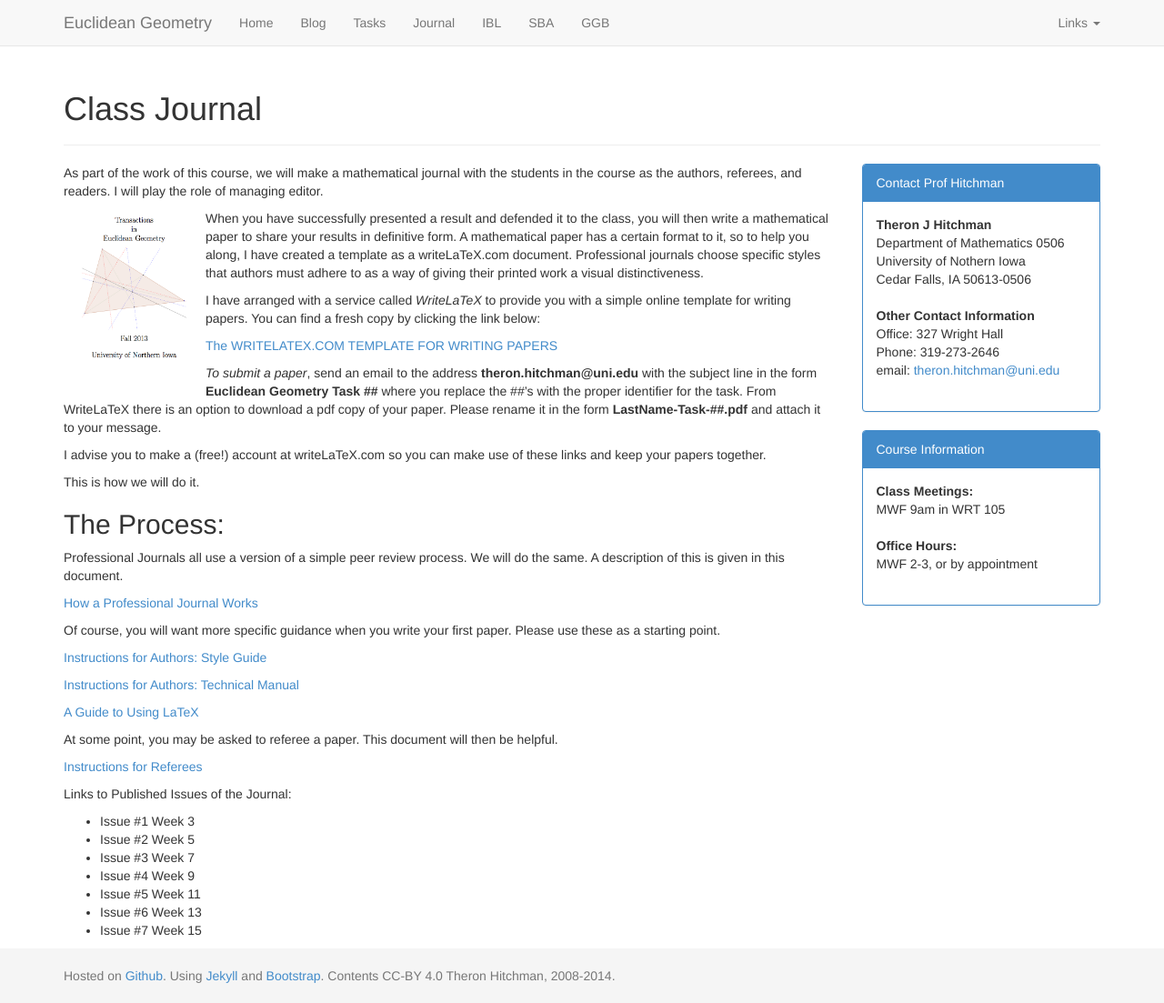
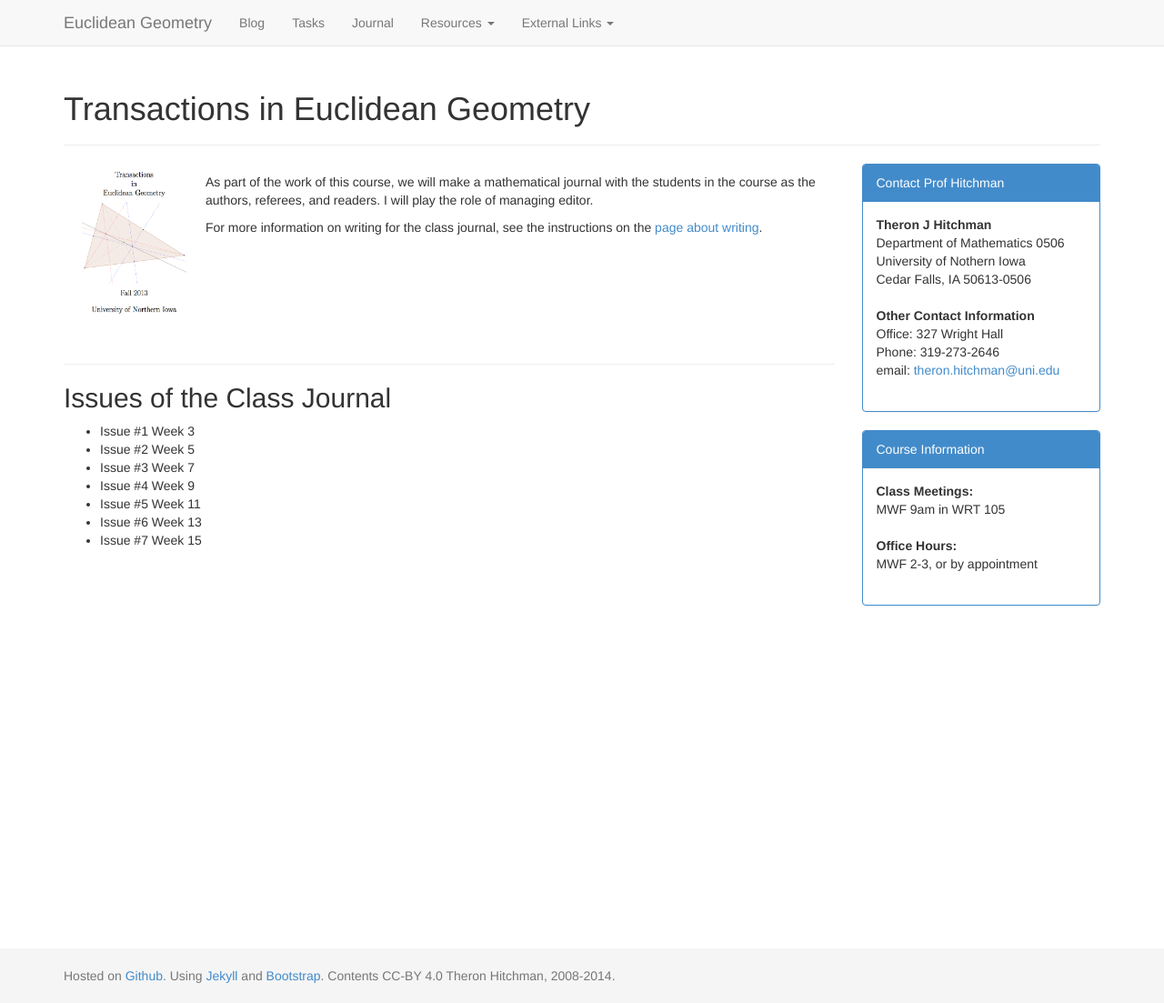
Before and after one commit to theronhitchman/euclidean-geometry, a Jekyll site: the page built from journal/index.md, in a window 1280 px wide and 1103 px high. Shown: the whole window at 91% size. Built offline with Jekyll 4.4.1, drawn with Linux system fonts in a browser that asks for light colours; nearby versions of some CDN libraries.

Commit message:
reorganized header, moved journal to writing and wrote new journal page

```diff
--- a/_includes/header.html
+++ b/_includes/header.html
@@ -41,29 +41,32 @@
         </div>
         <div class="collapse navbar-collapse">
           <ul class="nav navbar-nav">
-            <li class="text-right"><a href="{{ site.baseurl }}/">Home</a></li>
-            <li class="text-right"><a href="{{ site.baseurl }}/blog/">Blog</a></li>
-            <li class="text-right"><a href="{{ site.baseurl }}/tasks/">Tasks</a></li>
-            <li class="text-right"><a href="{{ site.baseurl }}/journal/">Journal</a></li>
-            <li class="text-right"><a href="{{ site.baseurl }}/inquiry-based-learning/">IBL</a></li>
-            <li class="text-right"><a href="{{ site.baseurl }}/standards-based-assessment/">SBA</a></li>
-            <li class="text-right"><a href="{{ site.baseurl }}/geogebra/">GGB</a></li>
-          </ul>
-          <ul class="nav navbar-nav navbar-right">
+            <li class="text-center"><a href="{{ site.baseurl }}/blog/">Blog</a></li>
+            <li class="text-center"><a href="{{ site.baseurl }}/tasks/">Tasks</a></li>
+            <li class="text-center"><a href="{{ site.baseurl }}/journal/">Journal</a></li>
             <li class="dropdown">
-              <a href="#" class="dropdown-toggle text-right" data-toggle="dropdown">Links <span class="caret"></span></a>
+              <a href="#" class="dropdown-toggle" data-toggle="dropdown">Resources <span class="caret"></span></a>
               <ul class="dropdown-menu" role="menu">
-                <li class="dropdown-header text-right">UNI sites</li>
-                <li class="text-right"><a href="http://www.uni.edu">Northern Iowa</a></li>
-                <li class="text-right"><a href="http://www.uni.edu/math">UNI Math</a></li>
-                <li class="text-right"><a href="http://www.uni.edu/theron">Prof Hitchman</a></li>
-                <li class="divider text-right"></li>
-                <li class="dropdown-header text-right">LaTeX stuff</li>
-                <li class="text-right"><a href="http://github.com/theronhitchman/euclidean-geometry">EG Source Files</a></li>
-                <li class="text-right"><a href="https://www.writelatex.com/">WriteLaTeX</a></li>
-                <li class="divider text-right"></li>
-                <li class="dropdown-header text-right">GeoGebra</li>
-                <li class="text-right"><a href="http://www.geogebra.org/cms/en/">GeoGebra</a></li>
+                <li><a href="{{ site.baseurl }}/inquiry-based-learning/">Inquiry</a></li>
+                <li><a href="{{ site.baseurl }}/standards-based-assessment/">Assessment</a></li>
+                <li><a href="{{site.baseurl}}/writing/">Writing</a></li>
+                <li><a href="{{ site.baseurl }}/geogebra/">Technology</a></li>
+              </ul>
+            </li>
+            <li class="dropdown">
+              <a href="#" class="dropdown-toggle" data-toggle="dropdown">External Links <span class="caret"></span></a>
+              <ul class="dropdown-menu" role="menu">
+                <li class="dropdown-header">UNI sites</li>
+                <li><a href="http://www.uni.edu">Northern Iowa</a></li>
+                <li><a href="http://www.uni.edu/math">UNI Math</a></li>
+                <li><a href="http://www.uni.edu/theron">Prof Hitchman</a></li>
+                <li class="divider"></li>
+                <li class="dropdown-header">LaTeX stuff</li>
+                <li><a href="http://github.com/theronhitchman/euclidean-geometry">EG Source Files</a></li>
+                <li><a href="https://www.writelatex.com/">WriteLaTeX</a></li>
+                <li class="divider"></li>
+                <li class="dropdown-header">GeoGebra</li>
+                <li><a href="http://www.geogebra.org/cms/en/">GeoGebra</a></li>
               </ul>
             </li>
           </ul>
--- a/journal/index.md
+++ b/journal/index.md
@@ -1,63 +1,25 @@
 ---
-title: Class Journal
+title: Transactions in Euclidean Geometry
 layout: default
 ---
 
+<img src="{{ site.baseurl }}/images/teg_cover1.png" height="200" style="float:left;">
 
 As part of the work of this course, we will make a mathematical journal with
 the students in the course as the authors, referees, and readers. I will play
 the role of managing editor.
 
-<img src="{{ site.baseurl }}/images/teg_cover1.png" height="200" style="float:left;">
+For more information on writing for the class journal, see the instructions on
+the [page about writing][writing].
 
-When you have successfully presented a result and defended it to the class,
-you will then write a mathematical paper to share your results in definitive
-form. A mathematical paper has a certain format to it, so to help you along,
-I have created a template as a writeLaTeX.com document. Professional journals
-choose specific styles that authors must adhere to as a way of giving their
-printed work a visual distinctiveness.
+[writing]: {{site.baseurl}}/writing/
 
 
-I have arranged with a service called _WriteLaTeX_ to provide you with a simple
-online template for writing papers. You can find a fresh copy by clicking the
-link below:
+<div class="row">
+</div>
+------
 
-[The WRITELATEX.COM TEMPLATE FOR WRITING PAPERS][template]
-
-
-_To submit a paper_, send an email to the address **theron.hitchman@uni.edu**
-with the subject line in the form **Euclidean Geometry Task ##** where you
-replace the ##'s with the proper identifier for the task. From WriteLaTeX there
-is an option to download a pdf copy of your paper. Please rename it in the form
-**LastName-Task-##.pdf** and attach it to your message.
-
-I advise you to make a (free!) account at writeLaTeX.com so you can make use
-of these links and keep your papers together.
-
-This is how we will do it.
-
-## The Process:
-
-Professional Journals all use a version of a simple peer review process. We
-will do the same. A description of this is given in this document.
-
-[How a Professional Journal Works][prof-journ]
-
-Of course, you will want more specific guidance when you write your first
-paper. Please use these as a starting point.
-
-[Instructions for Authors: Style Guide][style]
-
-[Instructions for Authors: Technical Manual][technical-manual]
-
-[A Guide to Using LaTeX][latex]
-
-At some point, you may be asked to referee a paper. This document will then
-be helpful.
-
-[Instructions for Referees][referee]
-
-Links to Published Issues of the Journal:
+## Issues of the Class Journal
 
 - Issue #1 Week 3
 - Issue #2 Week 5
@@ -66,11 +28,3 @@ Links to Published Issues of the Journal:
 - Issue #5 Week 11
 - Issue #6 Week 13
 - Issue #7 Week 15
-
-
-[template]: https://www.writelatex.com/docs?template=transactions
-[prof-journ]: {{site.baseurl}}/journal/how-a-journal-works.html
-[style]: {{site.baseurl}}/journal/style-guide.html
-[technical-manual]: {{site.baseurl}}/journal/tech-manual.html
-[referee]: {{site.baseurl}}/journal/instructions-for-referees.html
-[latex]: https://www.writelatex.com/templates/a-quick-guide-to-latex/fghqpfgnxggz#.U9F4_4BdVqp
```
Also changed, not shown: geogebra/index.md (+6 -1 lines), index.md (+4 -2 lines), writing/index.md (added, +67 -0 lines), writing/how-a-journal-works.md (renamed from journal/how-a-journal-works.md), writing/instructions-for-referees.md (renamed from journal/instructions-for-referees.md), writing/style-guide.md (renamed from journal/style-guide.md), writing/tech-manual.md (renamed from journal/tech-manual.md).
